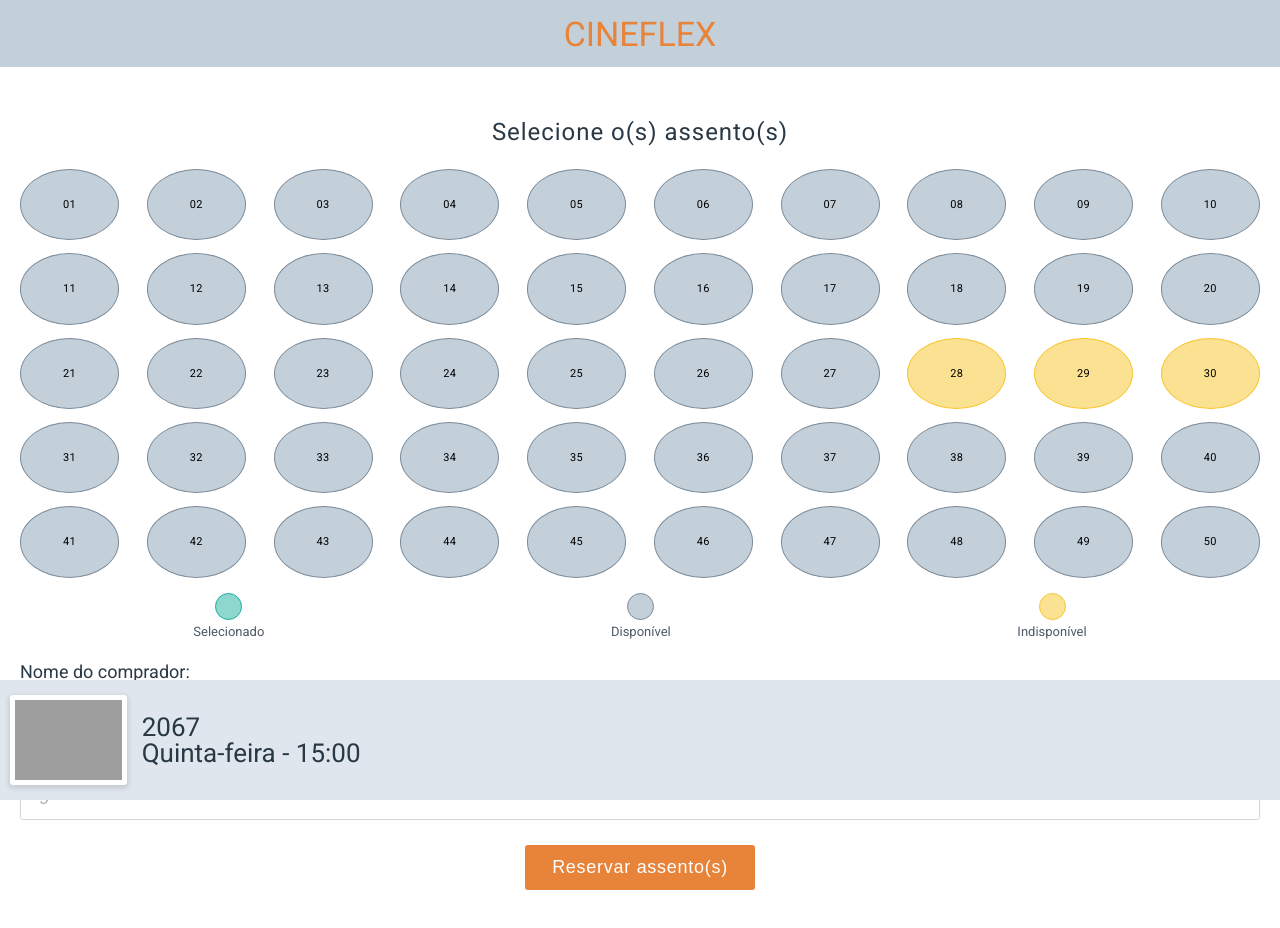
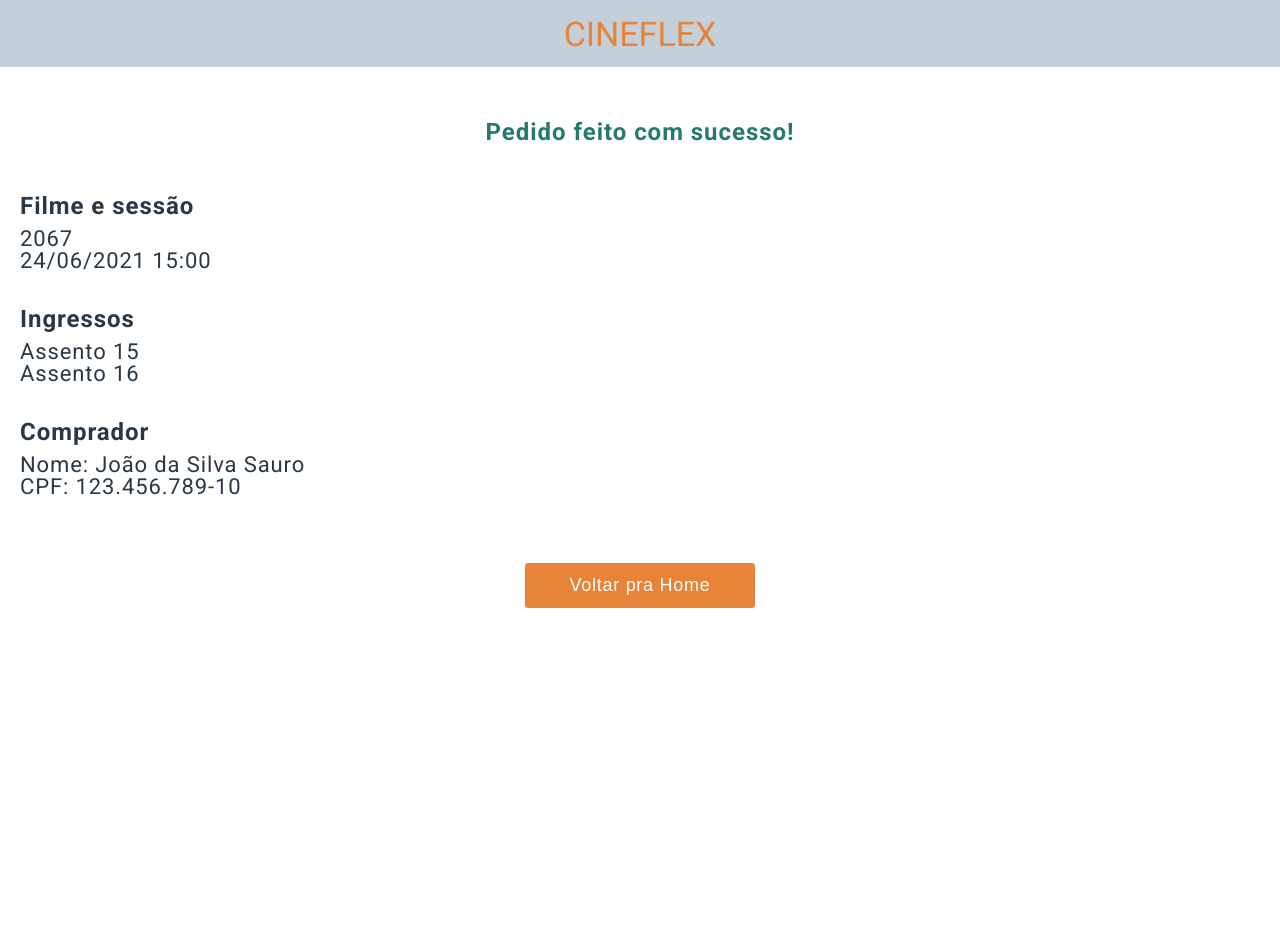
Before and after one commit to lfelipelizeu/Cineflex, a React (Create React App) app: page / in a window 1280 px wide. Shown: the top 928 px of the page. After the commit the page ends 800 px from the top, so only its background shows below. Built offline with nearby package versions, Linux system fonts and the light colour scheme; grey boxes are pictures that could not be loaded.

Commit message:
Created the success screen

```diff
--- a/public/css/styles.css
+++ b/public/css/styles.css
@@ -3,6 +3,7 @@
 body {
     font-family: 'Roboto', sans-serif;
     background-color: #ffffff;
+    color: #293845;
     padding: 120px 20px 150px;
 }
 
@@ -41,7 +42,6 @@ h3 {
 
 h1, h2, h3 {
     font-weight: 400;
-    color: #293845;
 }
 
 img {
@@ -59,7 +59,7 @@ button {
 }
 
 button:active {
-    filter: brightness(50%);
+    filter: brightness(80%);
 }
 
 main div.movies-list {
@@ -201,7 +201,6 @@ section.select-seats div.buyer-data {
     flex-direction: column;
     font-size: 18px;
     font-weight: 400;
-    color: #293845;
     margin-bottom: 10px;
 }
 
@@ -252,3 +251,35 @@ footer div.movie-info {
     justify-content: center;
     align-items: flex-start;
 }
+
+section.success-screen {
+    display: flex;
+    flex-direction: column;
+}
+
+section.success-screen > h1 {
+    font-weight: 700 !important;
+    color: #247a6b !important;
+}
+
+section.success-screen div.info {
+    margin-bottom: 35px;
+}
+
+section.success-screen div.info h1 {
+    text-align: left !important;
+    font-weight: 700 !important;
+    margin-bottom: 10px !important;
+}
+
+section.success-screen div.info p {
+    font-size: 22px;
+    letter-spacing: 0.04em !important;
+    font-weight: 400;
+}
+
+section.success-screen button {
+    width: 230px;
+    height: 45px;
+    margin: 30px auto 0;
+}
--- a/src/App.js
+++ b/src/App.js
@@ -2,6 +2,7 @@ import Header from './Header.js';
 import MoviesList from './MoviesList.js';
 import SessionsList from './SessionsList.js';
 import SelectSeats from './SelectSeats.js';
+import SuccessScreen from './SuccessScreen.js';
 
 export default function App () {
     return (
@@ -9,7 +10,8 @@ export default function App () {
             <Header />
             {/*<MoviesList movies={movies} />*/}
             {/*<SessionsList movie={movies[0]} />*/}
-            <SelectSeats movie={movies[0]} />
+            {/*<SelectSeats movie={movies[0]} />*/}
+            <SuccessScreen />
         </>
     );
 }
--- /dev/null
+++ b/src/SuccessScreen.js
@@ -0,0 +1,41 @@
+export default function SuccessScreen () {
+    return (
+        <section className="success-screen">
+            <h1>Pedido feito com sucesso!</h1>
+            <MovieInfo />
+            <SeatsInfo />
+            <BuyerInfo />
+            <button>Voltar pra Home</button>
+        </section>
+    );
+}
+
+function MovieInfo ({ }) {
+    return (
+        <div className="info">
+            <h1>Filme e sessão</h1>
+            <p>2067</p>
+            <p>24/06/2021 15:00</p>
+        </div>
+    );
+}
+
+function SeatsInfo ({ }) {
+    return (
+        <div className="info">
+            <h1>Ingressos</h1>
+            <p>Assento 15</p>
+            <p>Assento 16</p>
+        </div>
+    );
+}
+
+function BuyerInfo ({ }) {
+    return (
+        <div className="info">
+            <h1>Comprador</h1>
+            <p>Nome: João da Silva Sauro</p>
+            <p>CPF: 123.456.789-10</p>
+        </div>
+    );
+}
```
